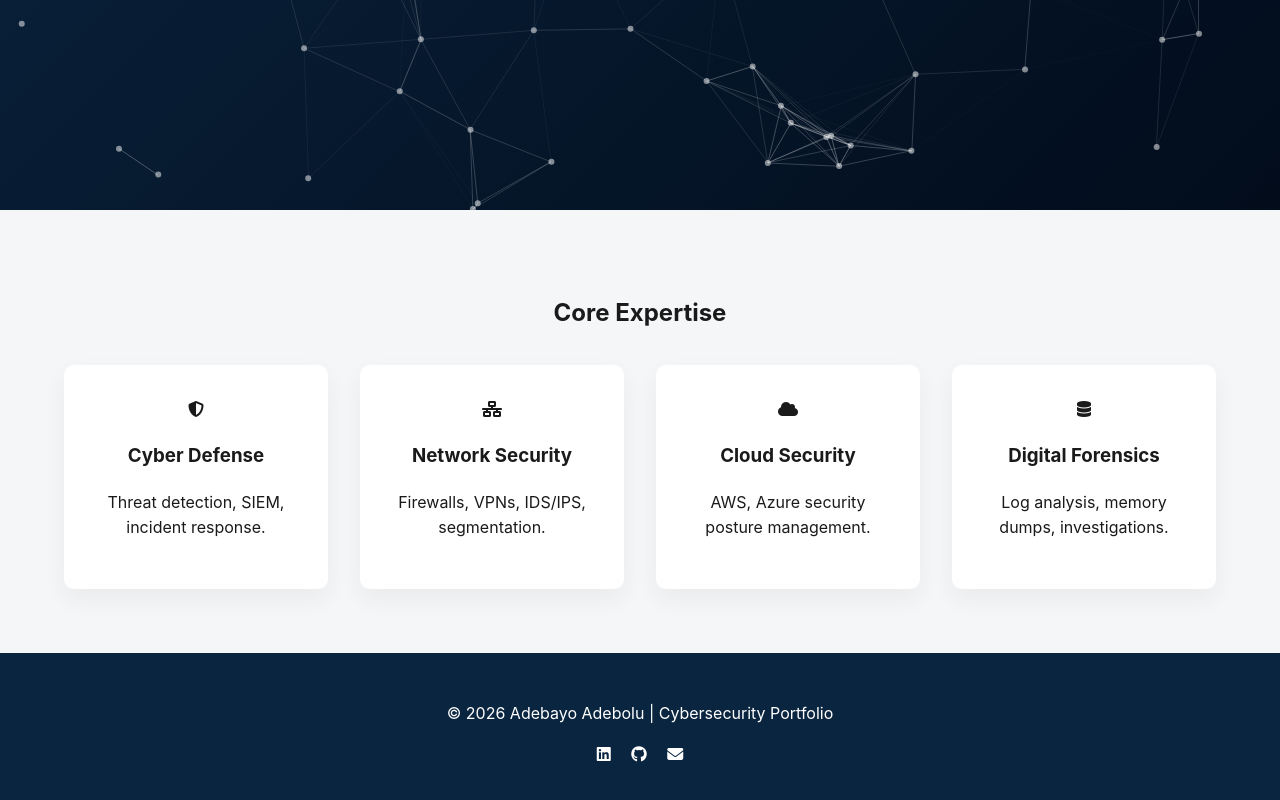
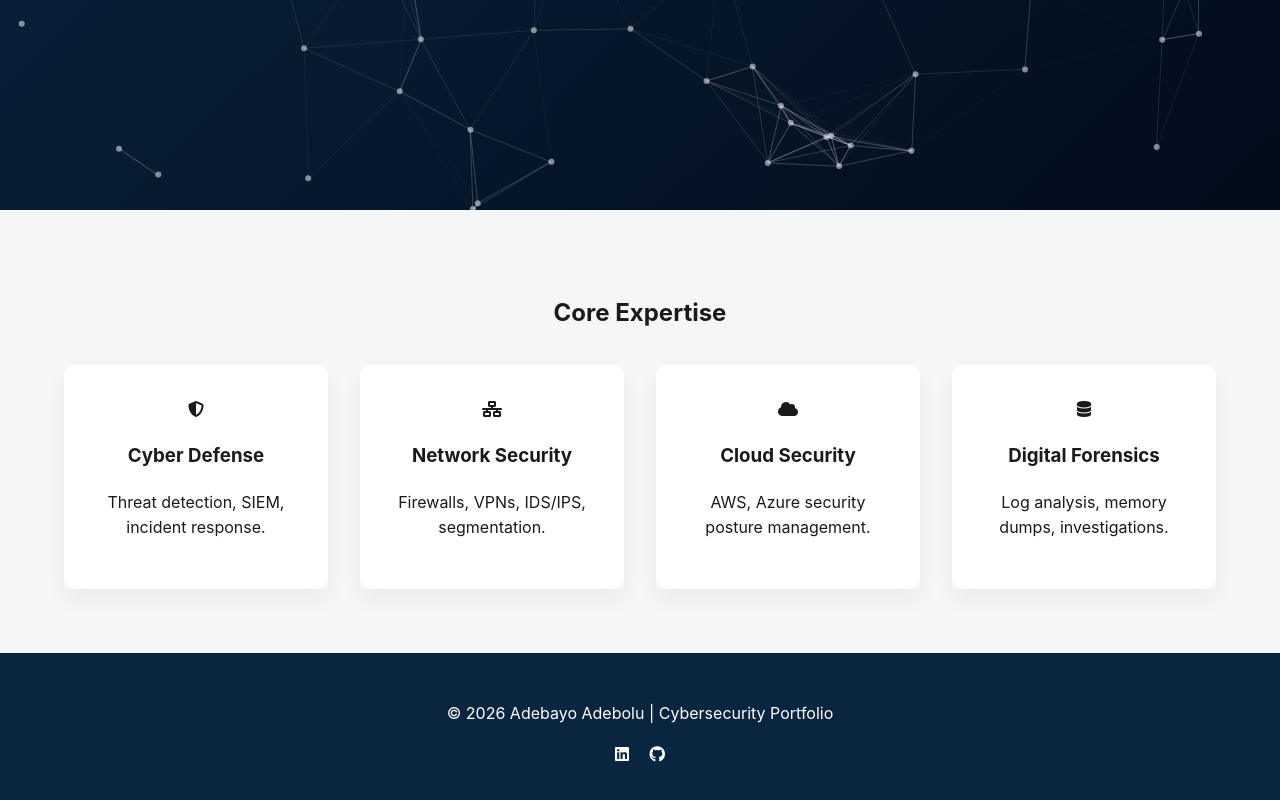
Before and after one commit to imhardeyboi/imhardeyboi.github.io, a plain HTML site: page index.html in a window 1280 px wide. Shown: the part 580-1380 px from the top of the page. Drawn offline with nearby package versions, Linux system fonts and the light colour scheme.

Commit message:
Update index.html

```diff
--- a/index.html
+++ b/index.html
@@ -54,7 +54,7 @@
   <div class="socials">
     <a href="https://www.linkedin.com/in/adebayo-adebolu-a3ab7aa3" target="_blank"><i class="fab fa-linkedin"></i></a>
     <a href="https://github.com/imhardeyboi" target="_blank"><i class="fab fa-github"></i></a>
-    <a href="mailto:bayoadebolu1405@gmail.com"><i class="fas fa-envelope"></i></a>
+    <!-- <a href="mailto:bayoadebolu1405@gmail.com"><i class="fas fa-envelope"></i></a> -->
   </div>
 </footer>
 
```
